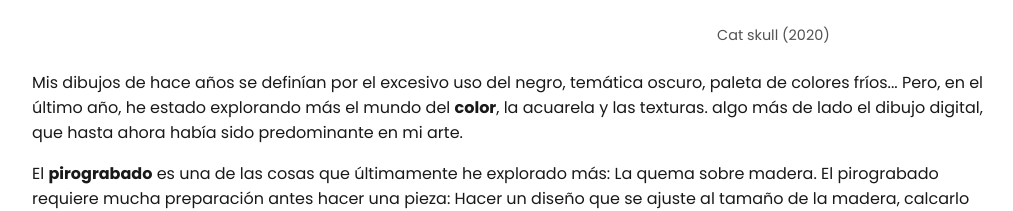
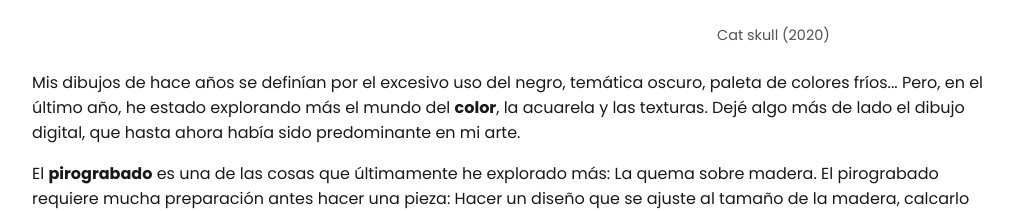
Before and after one commit to evirunurm/thedarkside, a Vue app: page /artistas/evelin-virunurm in a window 1280 px wide. Shown: the part 686-897 px from the top of the page, without its empty margins (132-1145 px from the left). Built offline with nearby package versions, Linux system fonts and the light colour scheme.

Commit message:
Evelin section text

```diff
--- a/src/views/EvelinVirunurm.vue
+++ b/src/views/EvelinVirunurm.vue
@@ -32,7 +32,7 @@
 			Mis dibujos de hace años se definían por el excesivo uso del negro, temática oscuro, paleta de
 			colores fríos... Pero, en el último año, he estado explorando más el mundo del <span
 			class="bold">color</span>, la acuarela y las texturas.
-			algo más de lado el dibujo digital, que hasta ahora había sido predominante en mi arte.
+			Dejé algo más de lado el dibujo digital, que hasta ahora había sido predominante en mi arte.
 		</p>
 		<p>
 			El <span
```
